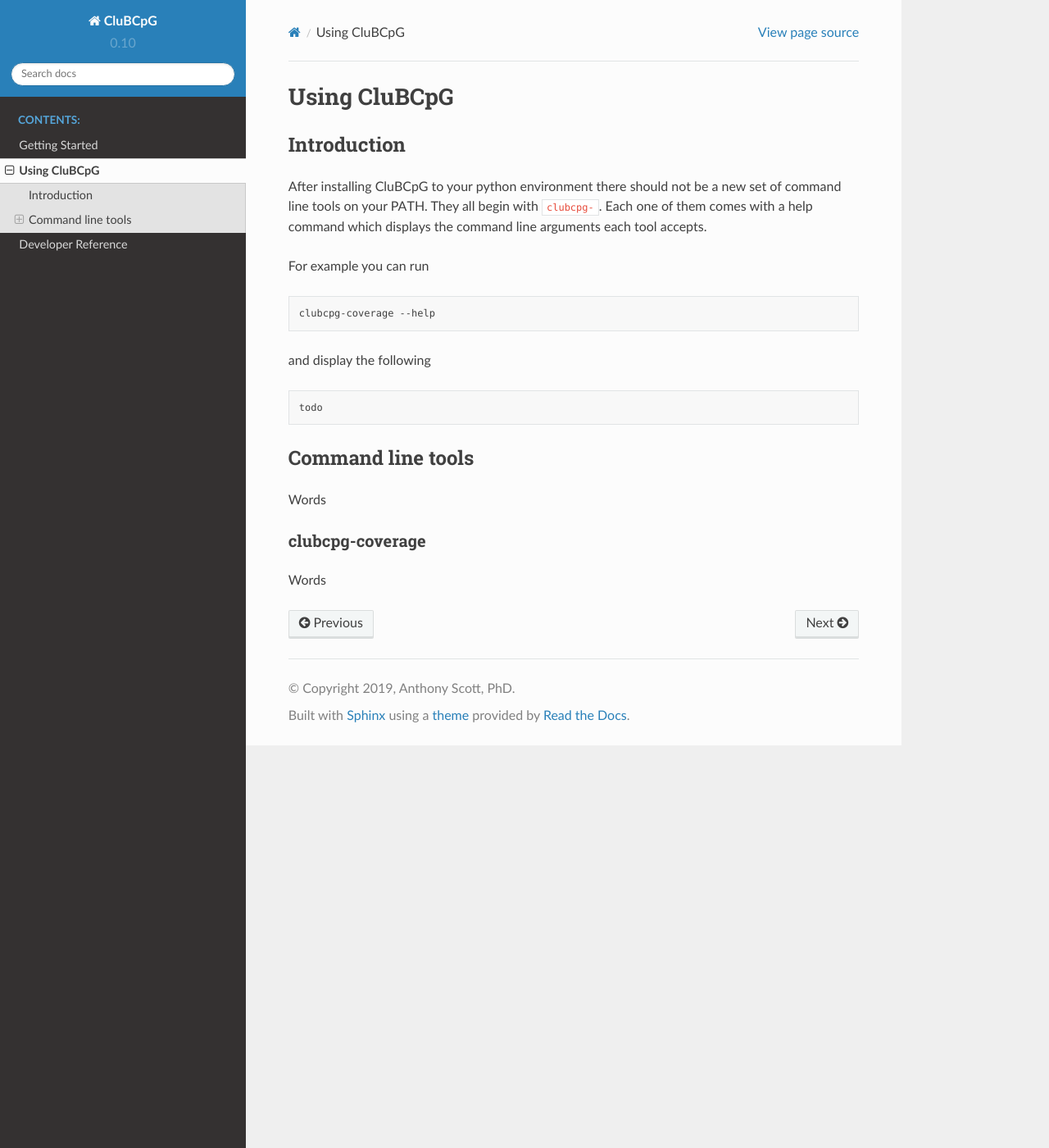
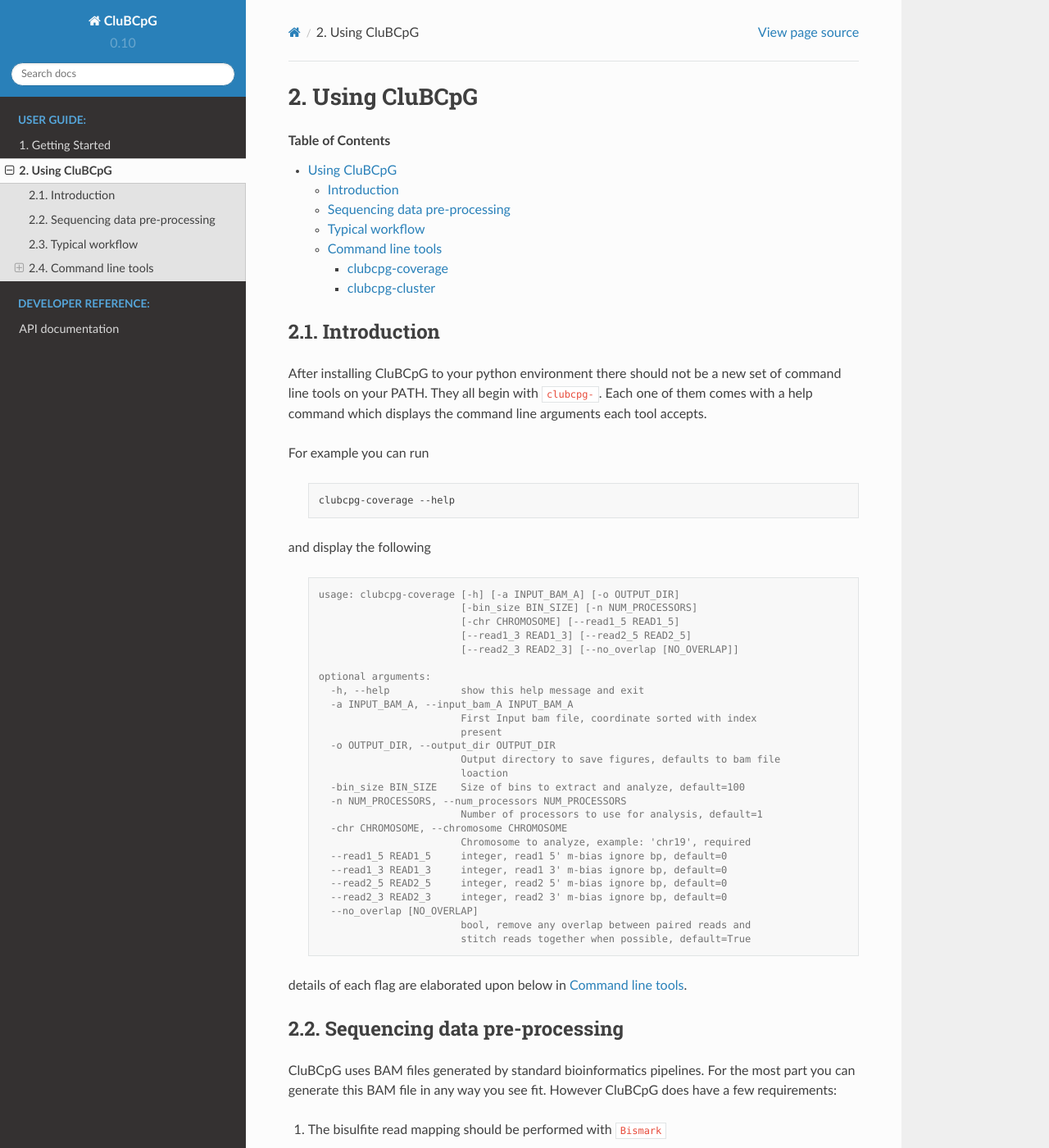
Before and after one commit to waterlandlab/CluBCpG, a Sphinx documentation site: the page built from docs/source/usage.rst, in a window 1280 px wide and 1400 px high. Shown: the whole window at 82% size. Built offline with Sphinx 7.4.7 and the Read the Docs theme 2.0.0, drawn with Linux system fonts in a browser that asks for light colours; some of the changed text lies outside the part shown.

Commit message:
docs updates

```diff
--- a/docs/source/API_reference.rst
+++ b/docs/source/API.rst
@@ -1,4 +1,4 @@
-Developer Reference
+API documentation
 ====================
 
 ClubCpG APIs
--- a/docs/source/conf.py
+++ b/docs/source/conf.py
@@ -41,6 +41,7 @@
     'sphinx.ext.githubpages',
     'sphinx.ext.intersphinx',
     'sphinx.ext.mathjax',
+    'sphinx.ext.graphviz',
 
 ]
 
--- a/docs/source/intro.rst
+++ b/docs/source/intro.rst
@@ -19,7 +19,7 @@
 Installation
 =============
 
-PyPi install
+pip install
 -------------
 
 ClubCpG is not yet deposited onto PyPi, but can still be installed using pip. These steps will install CluBCpG.
@@ -48,6 +48,10 @@
     cd CluBCpg
     pip install .
 
+conda
+------
+Coming soon hopefully
+
 Running Tests
 ==============
 
--- a/docs/source/usage.rst
+++ b/docs/source/usage.rst
@@ -1,28 +1,95 @@
+===============
 Using CluBCpG
 ===============
+.. contents:: Table of Contents
 
 Introduction
---------------
+=============
 After installing CluBCpG to your python environment there should not be a new set of command line tools on your PATH.
 They all begin with ``clubcpg-``. Each one of them comes with a help command which displays the command line
 arguments each tool accepts.
 
 For example you can run
 
-.. code-block:: bash
+    .. code-block:: bash
 
-    clubcpg-coverage --help
+        clubcpg-coverage --help
 
 and display the following
 
-.. code-block:: bash
+    .. code-block:: console
 
-    todo
+        usage: clubcpg-coverage [-h] [-a INPUT_BAM_A] [-o OUTPUT_DIR]
+                                [-bin_size BIN_SIZE] [-n NUM_PROCESSORS]
+                                [-chr CHROMOSOME] [--read1_5 READ1_5]
+                                [--read1_3 READ1_3] [--read2_5 READ2_5]
+                                [--read2_3 READ2_3] [--no_overlap [NO_OVERLAP]]
+
+        optional arguments:
+          -h, --help            show this help message and exit
+          -a INPUT_BAM_A, --input_bam_A INPUT_BAM_A
+                                First Input bam file, coordinate sorted with index
+                                present
+          -o OUTPUT_DIR, --output_dir OUTPUT_DIR
+                                Output directory to save figures, defaults to bam file
+                                loaction
+          -bin_size BIN_SIZE    Size of bins to extract and analyze, default=100
+          -n NUM_PROCESSORS, --num_processors NUM_PROCESSORS
+                                Number of processors to use for analysis, default=1
+          -chr CHROMOSOME, --chromosome CHROMOSOME
+                                Chromosome to analyze, example: 'chr19', required
+          --read1_5 READ1_5     integer, read1 5' m-bias ignore bp, default=0
+          --read1_3 READ1_3     integer, read1 3' m-bias ignore bp, default=0
+          --read2_5 READ2_5     integer, read2 5' m-bias ignore bp, default=0
+          --read2_3 READ2_3     integer, read2 3' m-bias ignore bp, default=0
+          --no_overlap [NO_OVERLAP]
+                                bool, remove any overlap between paired reads and
+                                stitch reads together when possible, default=True
+
+details of each flag are elaborated upon below in :ref:`command_line_tools_label`.
+
+Sequencing data pre-processing
+=================================
+CluBCpG uses BAM files generated by standard bioinformatics pipelines. For the most part you can generate this BAM file
+in any way you see fit. However CluBCpG does have a few requirements:
+
+1. The bisulfite read mapping should be performed with ``Bismark``
+
+    .. WARNING::
+        CluBCpG compatibility has **NOT** been tested with other bisulfite read mappers.
+
+2. The BAM file should be **cooridinate sorted** and have an index file (``.bai``) present in its directory. Samtools
+can be utilized for both of these steps using ``samtools sort`` and ``samtools index``.
+
+
+Typical workflow
+=================
+
+0. Obtain your correctly processed BAM file(s)
+
+    * ClubCpG accepts one or two BAM files for processing
+
+1. Use ``clubcpg-coverage`` to calculate the number of reads fully covering all bins across the genome.
+
+    a) This process should be performed on individual chromosomes
+
+    .. HINT::
+        This is an excellent step to parallelize if running in a HPC environment. ``clubcpg-coverage``
+        has a flag, ``-n`` to specify the number of CPUs to use during processing
+
+        Additionally, each chromosome can be run on an independent compute node. No need to split the BAM file. CluBCpG
+        will only operate on the chromosome specified with the ``-chr`` flag.
+
+.. _command_line_tools_label:
 
 Command line tools
--------------------
+====================
 Words
 
 clubcpg-coverage
-^^^^^^^^^^^^^^^^^
+------------------
 Words
+
+clubcpg-cluster
+------------------
+Words
```
Also changed, not shown: docs/source/index.rst (+9 -3 lines).
